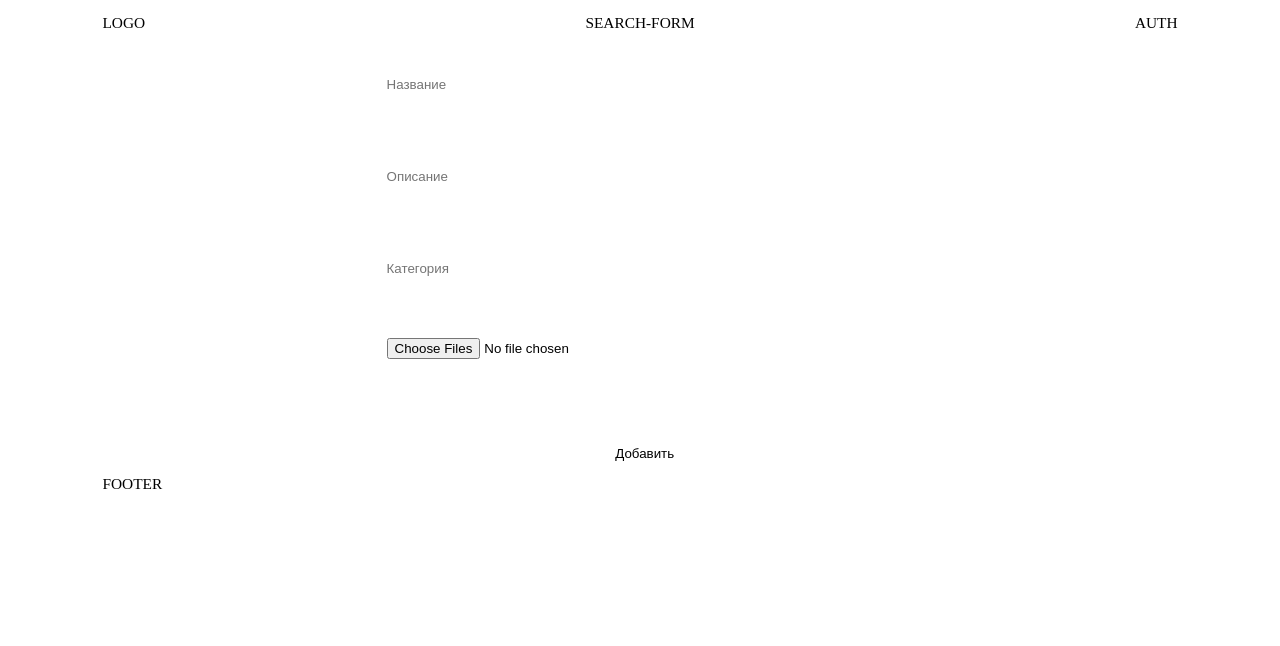
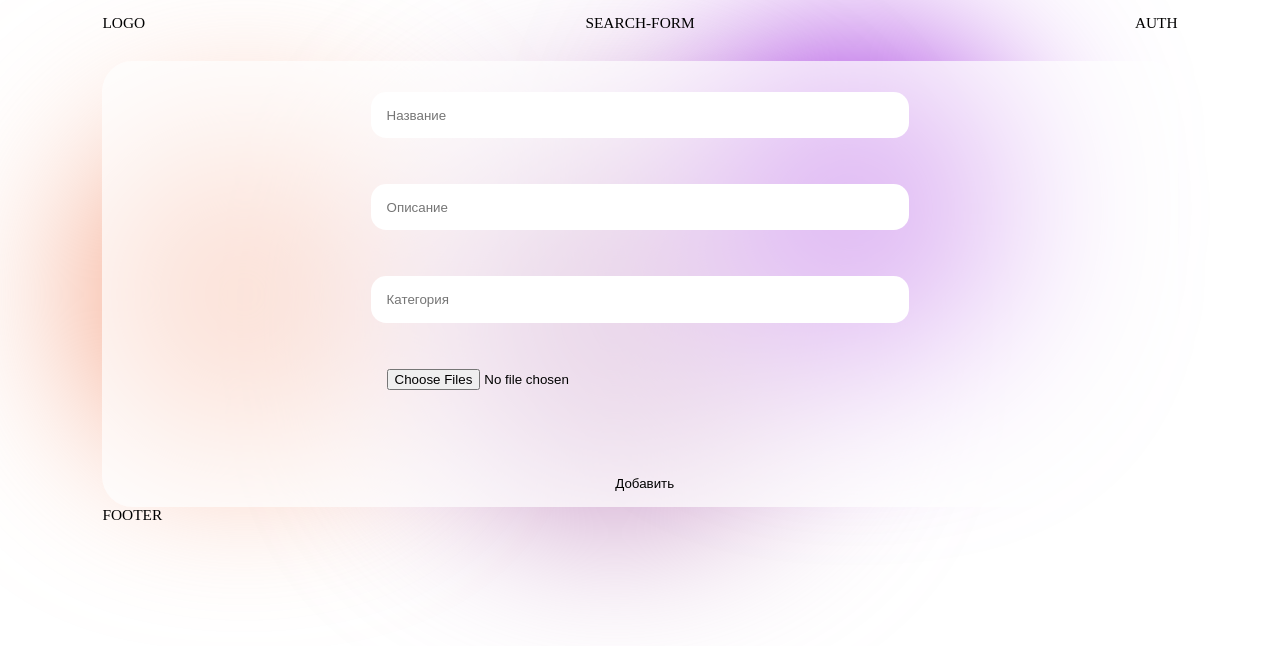
Before and after one commit to AlexandrBl/Clothest, a React (Vite) app in the folder client/: page /addProduct in a window 1280 px wide. Shown: the top 646 px of the page. Built offline with nearby package versions, Linux system fonts and the light colour scheme; no server answers.

Commit message:
fix:dragndrop version fix, added styles, console errors fixed

```diff
--- a/client/src/App/App.tsx
+++ b/client/src/App/App.tsx
@@ -9,6 +9,7 @@ import { useAppDispatch } from '../store/store'
 
 import AddProductPage from '../Features/AddProduct/components/AddProductPage'
 import IncorrectPage from '../Features/Incorrect/components/IncorrectPage'
+import DragDrop from '../Features/AddProduct/components/DragDrop'
 
 function App (): JSX.Element {
   const dispatch = useAppDispatch()
@@ -23,7 +24,8 @@ function App (): JSX.Element {
 
           <Route path='auth' element={<RegLog/>}/>
 
-          <Route path='/addProduct' element={<AddProductPage/>}/>
+          <Route path='/addproduct' element={<AddProductPage/>}/>
+          <Route path='/dragdrop' element={<DragDrop/>}/>
           <Route path='*' element={<IncorrectPage/>}/>
 
         </Route>
--- /dev/null
+++ b/client/src/Features/AddProduct/components/DragDrop.tsx
@@ -0,0 +1,84 @@
+/* eslint-disable @typescript-eslint/no-for-in-array */
+/* eslint-disable @typescript-eslint/no-misused-promises */
+import React, { useState, useCallback } from 'react'
+import { useDropzone } from 'react-dropzone'
+import type { SubmitHandler } from 'react-hook-form'
+import { useForm } from 'react-hook-form'
+import { object, string } from 'yup'
+import { yupResolver } from '@hookform/resolvers/yup'
+import { type Product } from '../type'
+import { useAppDispatch, type RootState } from '../../../store/store'
+import { useSelector } from 'react-redux'
+import { addProduct } from '../../Products/productSlice'
+
+const schema = object().shape({
+  title: string().required('Необходимо указать название').max(80, 'Название должно быть не более 80 символов'),
+  description: string().required('Необходимо указать описание'),
+  category: string().required('Необходимо указать категорию')
+})
+
+function DragDrop (): JSX.Element {
+  const dispatch = useAppDispatch()
+  const [images, setImages] = useState<File[]>([])
+  const [previews, setPreviews] = useState<File[]>([])
+  const message = useSelector((store: RootState) => store.products.message)
+
+  const { register, handleSubmit, formState: { errors } } = useForm<Product>({
+    resolver: yupResolver(schema)
+  })
+
+  const onDrop = useCallback((acceptedFiles: File[]) => {
+    setImages(acceptedFiles)
+    setPreviews(acceptedFiles.map(file => Object.assign(file, {
+      pic: URL.createObjectURL(file)
+    })))
+  }, [images])
+
+  const { getRootProps, getInputProps } = useDropzone({ onDrop })
+
+  const productPost: SubmitHandler<Product> = (data: Product) => {
+    const formData = new FormData()
+    for (const key in images) {
+      formData.append('images', images[key])
+    }
+    formData.append('title', data.title)
+    formData.append('description', data.description)
+    formData.append('category', data.category)
+
+    dispatch(addProduct(formData))
+      .catch(console.log)
+  }
+
+  return (
+    <div className='center-container addProduct-container'>
+      <form className='addProduct-container__form' onSubmit={handleSubmit(productPost)}>
+        <input type="text" placeholder='Название' {...register('title')} />
+        <span>{errors.title?.message}</span>
+        <input type="text" placeholder='Описание' {...register('description')} />
+        <span>{errors.description?.message}</span>
+        <input type="text" placeholder='Категория' {...register('category')} />
+        <span>{errors.category?.message}</span>
+        <div {...getRootProps()} className="dropzone">
+          <input {...getInputProps()} />
+          <p className='drag-n-drop-p'>Drag and drop some files here, or click to select files</p>
+        </div>
+        {images.length > 0 && (
+          <div className='previews-container'>
+            <p className='previews-container-p'>Прикрепленные файлы:</p>
+              {previews.map(preview => (
+                <div className='preview-container' key={preview.name}>
+                  <div className='preview-container__inner'>
+                    <img src={preview.pic} className='preview-container__image' onLoad={() => { URL.revokeObjectURL(preview.pic) }}/>
+                  </div>
+                </div>
+              ))}
+          </div>
+        )}
+        <span>{message}</span>
+        <button type='submit'>Добавить</button>
+      </form>
+    </div>
+  )
+}
+
+export default DragDrop
--- a/client/src/Features/AddProduct/scss/addProduct.scss
+++ b/client/src/Features/AddProduct/scss/addProduct.scss
@@ -4,14 +4,22 @@
     flex-direction: column;
     align-items: center;
     margin-top: 1rem;
+    border-radius: 2rem;
+    background-color: rgba(255, 255, 255, 0.698);
 }
 
 .addProduct-container__form>* {
+    margin-top: 2rem;
     width: 50%;
     height: 3rem;
     border-radius: 1rem;
     padding-left: 1rem;
     border: none;
+}
+
+.addProduct-container__form>span {
+    height: 1rem;
+    margin: 0;
 }
 
 .dropzone {
@@ -34,3 +42,33 @@
     text-align: center;
     cursor: pointer;
 }
+
+.previews-container {
+    display: flex;
+    min-height: 10rem;
+    flex-direction: column;
+    margin-top: 2rem;
+}
+
+.preview-container {
+    display: inline-flex;
+    border-radius: 1rem;
+    border: 1px solid #eaeaea;
+    margin-bottom: 1rem;
+    margin-right: 1rem;
+    width: 8rem;
+    height: 8rem;
+    padding: 0.2rem;
+    box-sizing: border-box;
+}
+
+.preview-container__inner {
+    overflow: hidden;
+    border-radius: 1rem;
+}
+
+.preview-container__image {
+    display:block;
+    width: auto;
+    height: 100%;
+}
--- a/client/src/scss/_background.scss
+++ b/client/src/scss/_background.scss
@@ -1,92 +1,92 @@
-// body {
-//   justify-content: center;
-//   box-sizing: border-box;
-// }
+body {
+  justify-content: center;
+  box-sizing: border-box;
+}
 
-// .root {
-//   position: relative;
-//   z-index: 100;
-// }
+.root {
+  position: relative;
+  z-index: 100;
+}
 
-// .absolute{
-//   position: absolute;
-//   top: 5rem !important;
-//   inset: 0;
-//   justify-content: center;
-//   display: inline-flex;
-//   flex-direction: row;
-//   z-index: -100;
-// }
+.absolute{
+  position: absolute;
+  top: 5rem !important;
+  inset: 0;
+  justify-content: center;
+  display: inline-flex;
+  flex-direction: row;
+  z-index: -100;
+}
 
-// .justify-center{
-//   justify-content: center;
-// }
+.justify-center{
+  justify-content: center;
+}
 
-// .bg-shape1 {
-//   width: 20rem;
-//   height: 20rem;
-//   border-radius:  9999px;
-//   position: relative;
-//   animation: one 10s infinite ;
-// }
+.bg-shape1 {
+  width: 20rem;
+  height: 20rem;
+  border-radius:  9999px;
+  position: relative;
+  animation: one 10s infinite ;
+}
 
-// .bg-shape2 {
-//   width: 25rem;
-//   height: 25rem;
-//   border-radius:  9999px;
-//   position: relative;
-//   animation: two 10s infinite ;
-// }
+.bg-shape2 {
+  width: 25rem;
+  height: 25rem;
+  border-radius:  9999px;
+  position: relative;
+  animation: two 10s infinite ;
+}
 
-// .bg-shape3 {
-//   width: 20rem;
-//   height: 20rem;
-//   border-radius:  9999px;
-//   position: relative;
-//   animation: three 10s infinite ;
-// }
+.bg-shape3 {
+  width: 20rem;
+  height: 20rem;
+  border-radius:  9999px;
+  position: relative;
+  animation: three 10s infinite ;
+}
 
 
-// @keyframes one {
-//   0%{left: -3rem; top: -5rem;}
-//   25%{left: 0rem; top: -2rem;}
-//   50%{left: -3rem; top: 0rem;}
-//   75%{left: -4rem; top: -3rem;}
-//   100%{left: -3rem; top: -5rem;}
-// }
+@keyframes one {
+  0%{left: -3rem; top: -5rem;}
+  25%{left: 0rem; top: -2rem;}
+  50%{left: -3rem; top: 0rem;}
+  75%{left: -4rem; top: -3rem;}
+  100%{left: -3rem; top: -5rem;}
+}
 
-// @keyframes two {
-//   0%{left: 0rem; top: 0rem;}
-//   25%{left: 2rem; top: 2rem;}
-//   50%{left: -3rem; top: -3rem;}
-//   75%{left: 2rem; top: 2rem;}
-//   100%{left: 0rem; top: 0rem;}
-// }
+@keyframes two {
+  0%{left: 0rem; top: 0rem;}
+  25%{left: 2rem; top: 2rem;}
+  50%{left: -3rem; top: -3rem;}
+  75%{left: 2rem; top: 2rem;}
+  100%{left: 0rem; top: 0rem;}
+}
 
-// @keyframes three {
-//   0%{left: -3rem; top: -3rem;}
-//   25%{left: -5rem; top: -5rem;}
-//   50%{left: -10rem; top: -7rem;}
-//   75%{left: -5rem; top: -5rem;}
-//   100%{left: -3rem; top: -3rem;}
-// }
+@keyframes three {
+  0%{left: -3rem; top: -3rem;}
+  25%{left: -5rem; top: -5rem;}
+  50%{left: -10rem; top: -7rem;}
+  75%{left: -5rem; top: -5rem;}
+  100%{left: -3rem; top: -3rem;}
+}
 
-// .opasity-50{
-//   opacity: .5;
-// }
+.opasity-50{
+  opacity: .5;
+}
 
-// .bg-blur{
-//   filter: blur(90px);
-// }
+.bg-blur{
+  filter: blur(90px);
+}
 
-// .bg-1{
-//   background-color: $peach_color;
-// }
+.bg-1{
+  background-color: $peach_color;
+}
 
-// .bg-2{
-//   background-color: $pink_color;
-// }
+.bg-2{
+  background-color: $pink_color;
+}
 
-// .bg-3{
-//   background-color: rgb(140, 0, 215);
-// }
+.bg-3{
+  background-color: rgb(140, 0, 215);
+}
```
Also changed, not shown: client/src/Features/AddProduct/components/APP_drag_n_drop.tsx (deleted, +0 -81 lines), 2 other files (tests, documents, lock files or other folders).
